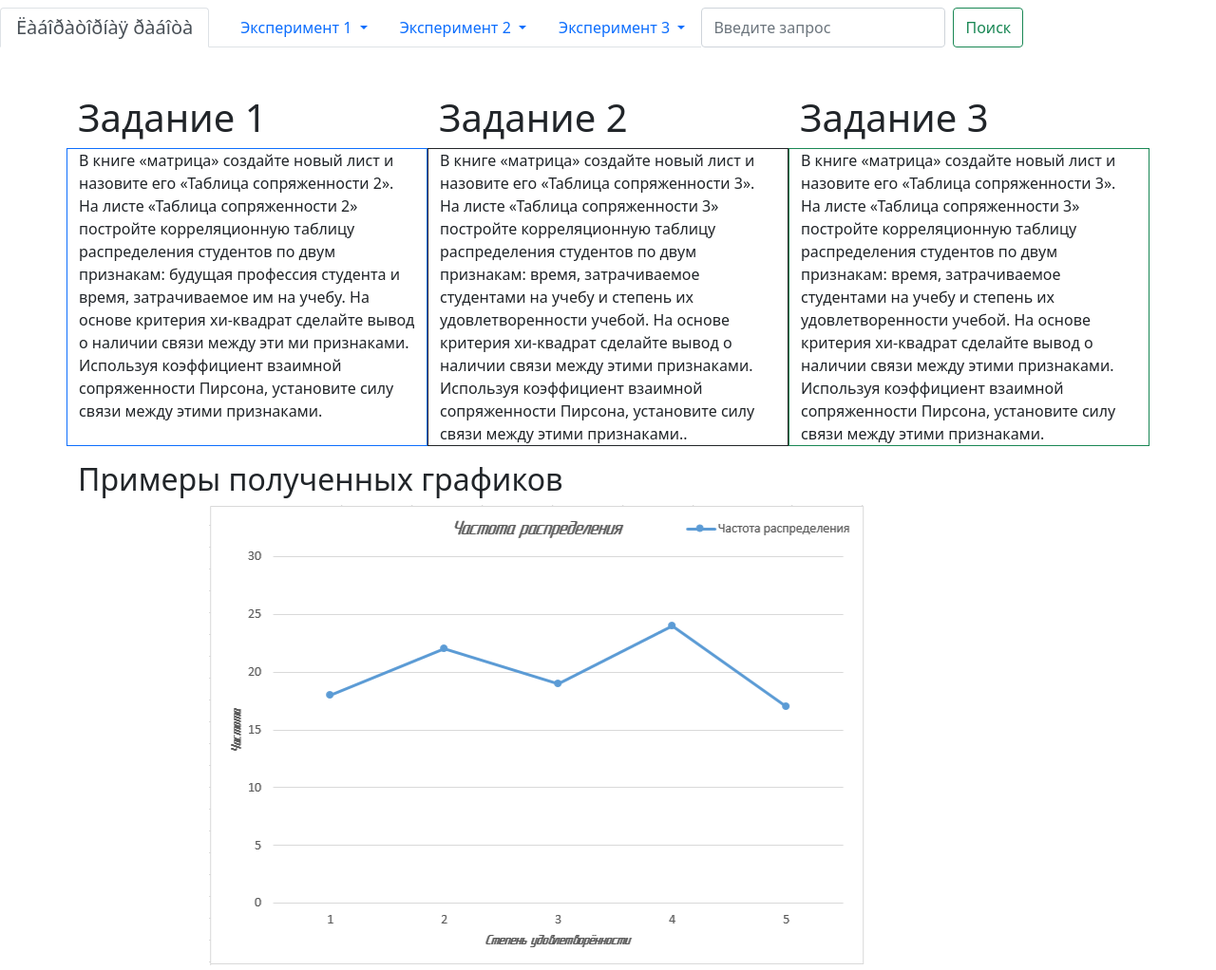
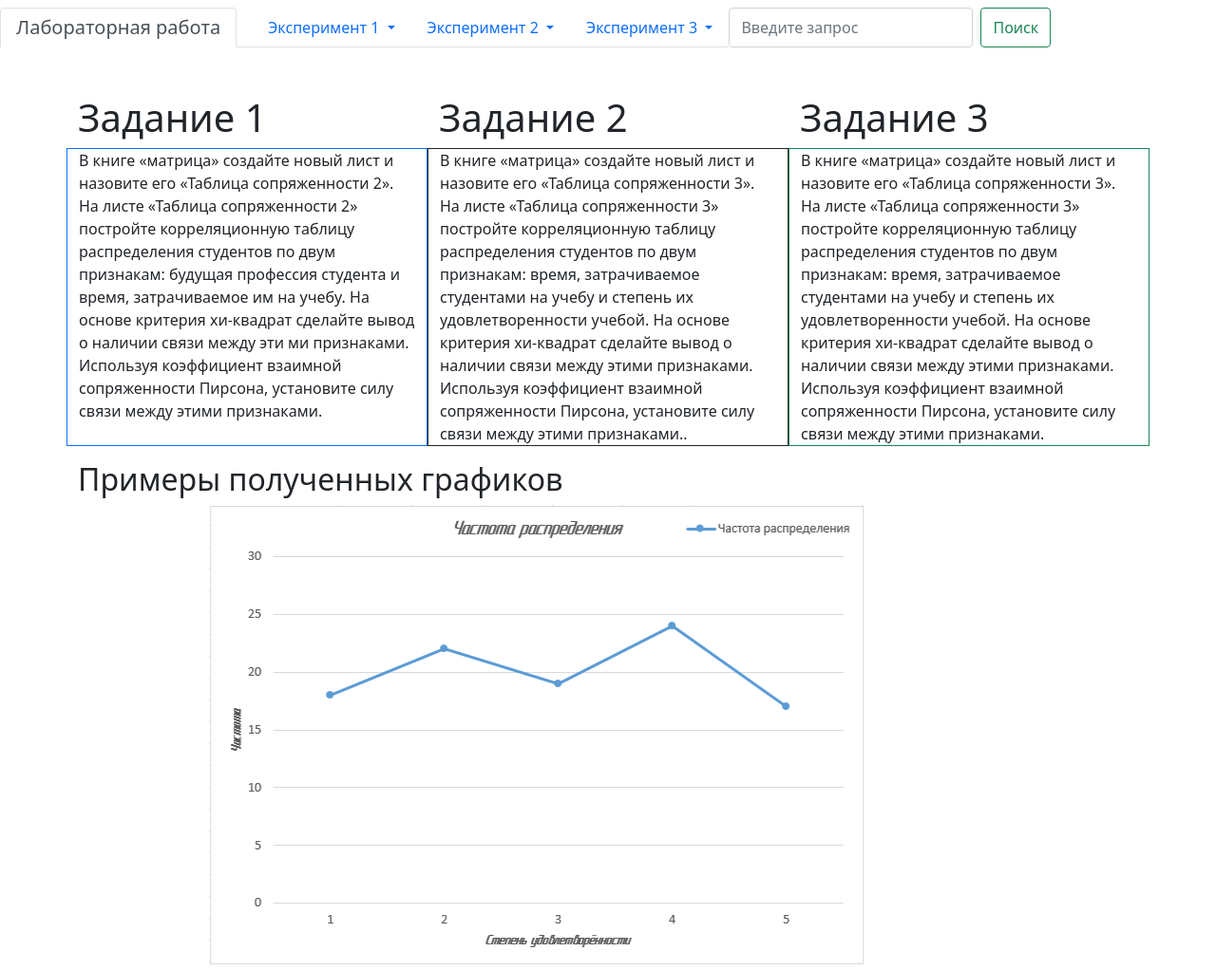
Before and after one commit to someshit12/-bootstrap, a plain HTML site: page index.html in a window 1280 px wide. Shown: the whole page at 95% size. Drawn offline with nearby package versions, Linux system fonts and the light colour scheme.

Commit message:
Update index.html

```diff
--- a/index.html
+++ b/index.html
@@ -11,7 +11,7 @@
                 <ul class="nav justify-content-center nav-tabs">
                     <!--Çàãîëîâîê -->
                     <li class="divider-vertical nav-item">
-                        <a class="navbar-brand nav-link active" aria-current="page" href="#">Ëàáîðàòîðíàÿ ðàáîòà</a>
+                        <a class="navbar-brand nav-link active" aria-current="page" href="#">Лабораторная работа</a>
                     </li>
                     <!--Ïóíêòû ìåíþ -->
                     <li class="nav-item dropdown">
```
